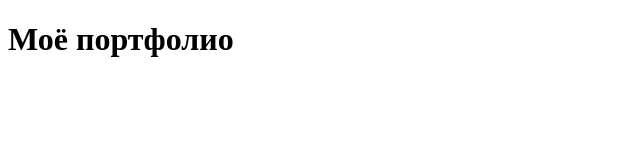
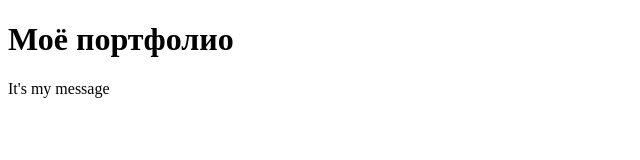
Before and after one commit to prismorion/rep_2, a plain HTML site: page index.html in a window 1280 px wide. Shown: the whole page, without its empty margins (0-640 px from the left). Drawn offline with Linux system fonts and the light colour scheme.

Commit message:
Add new tag

```diff
--- a/index.html
+++ b/index.html
@@ -7,7 +7,7 @@
 </head>
 <body>
 <h1>Моё портфолио</h1>
-
+<p>It's my message</p>
 <style type="text/css">
 </style>
 
```
